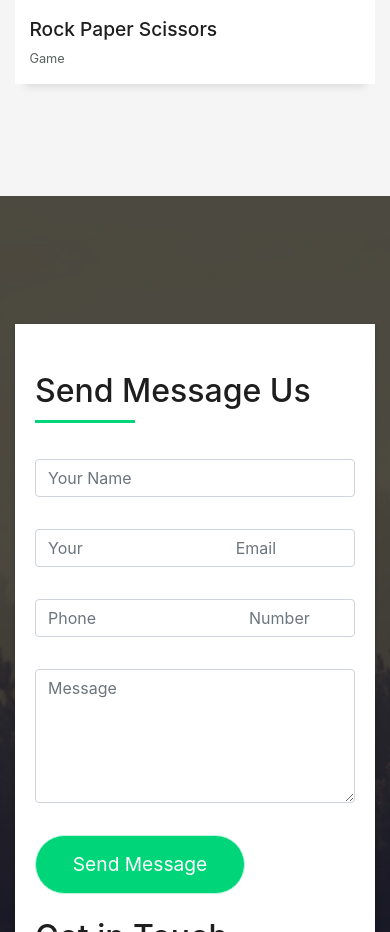
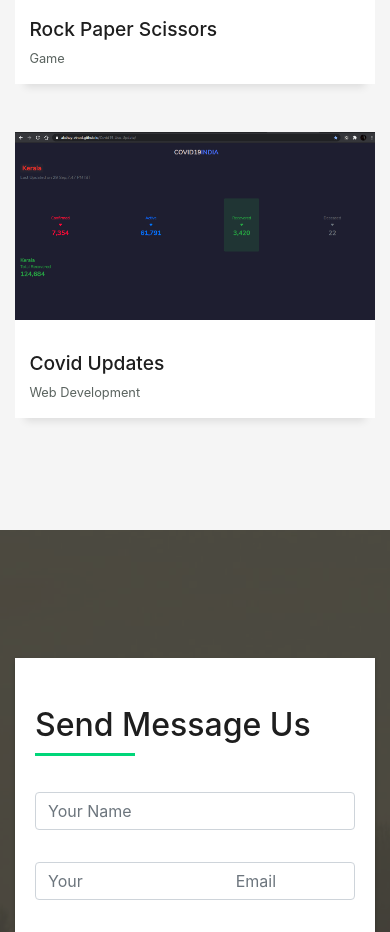
Before and after one commit to akshay-vinod/personalWebsite, a plain HTML site: page index.html in a window 390 px wide. Shown: the part 4840-5772 px from the top of the page. Drawn offline with nearby package versions, Linux system fonts and the light colour scheme.

Commit message:
covid details project added

```diff
--- a/index.html
+++ b/index.html
@@ -331,6 +331,25 @@
                 </a>
               </div>
             </div>
+            <div class="col-md-4">
+              <div class="work-box">
+                <a href="https://akshay-vinod.github.io/Covid19-Live-Update/" target="_blank">
+                  <div class="work-img">
+                    <img src="img/Screenshot (166).png" alt="" class="img-fluid">
+                  </div>
+                  <div class="work-content">
+                    <div class="row">
+                      <div class="col-sm-6">
+                        <h2 class="w-title">Covid Updates</h2>
+                        <div class="w-more">
+                          <span class="w-ctegory">Web Development</span>
+                        </div>
+                      </div>
+                    </div>
+                  </div>
+                </a>
+              </div>
+            </div>
           </div>
         </div>
       </section>
```
Also changed, not shown: img/Screenshot (166).png (added).
